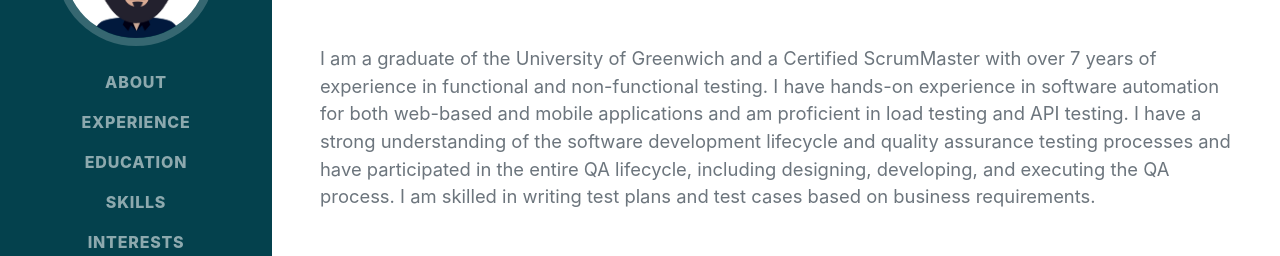
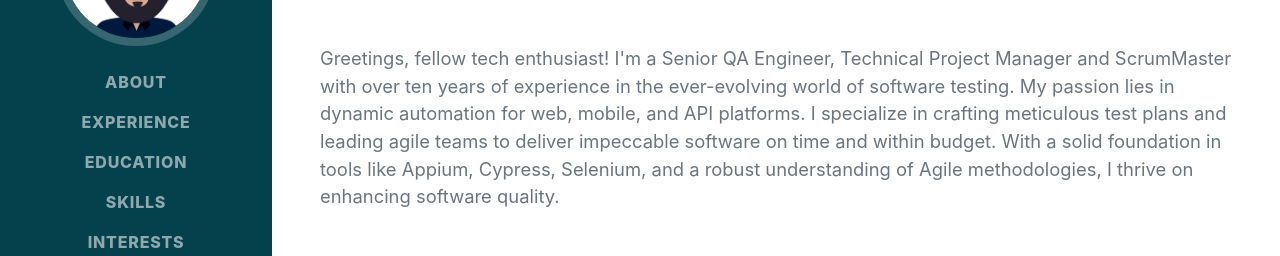
Before and after one commit to isurooo/isurooo.github.io, a plain HTML site: page index.html in a window 1280 px wide. Shown: the part 310-566 px from the top of the page. Drawn offline with nearby package versions, Linux system fonts and the light colour scheme; a web font is replaced by a local one.

Commit message:
Update about me

```diff
--- a/index.html
+++ b/index.html
@@ -47,10 +47,10 @@
                          (+65) 8286-0938  .
                         <a href="mailto:isuro.89@gmail.com">isuro.89@gmail.com</a>
                     </div>
-                    <p class="lead mb-5">I am a graduate of the University of Greenwich and a Certified ScrumMaster with over 7 years of experience in functional and non-functional testing.
-                         I have hands-on experience in software automation for both web-based and mobile applications and am proficient in load testing and API testing.
-                         I have a strong understanding of the software development lifecycle and quality assurance testing processes and have participated in the entire QA lifecycle,
-                         including designing, developing, and executing the QA process. I am skilled in writing test plans and test cases based on business requirements.</p>
+                    <p class="lead mb-5">Greetings, fellow tech enthusiast!
+                        I'm a Senior QA Engineer, Technical Project Manager and ScrumMaster with over ten years of experience in the ever-evolving world of software testing.
+                        My passion lies in dynamic automation for web, mobile, and API platforms. I specialize in crafting meticulous test plans and leading agile teams to deliver impeccable software on time and within budget.
+                        With a solid foundation in tools like Appium, Cypress, Selenium, and a robust understanding of Agile methodologies, I thrive on enhancing software quality.</p>
                     <div class="social-icons">
                         <a class="social-icon" href="https://www.linkedin.com/in/isuroo/"><i class="fab fa-linkedin-in"></i></a>
                         <a class="social-icon" href="https://github.com/isurooo"><i class="fab fa-github"></i></a>
```
